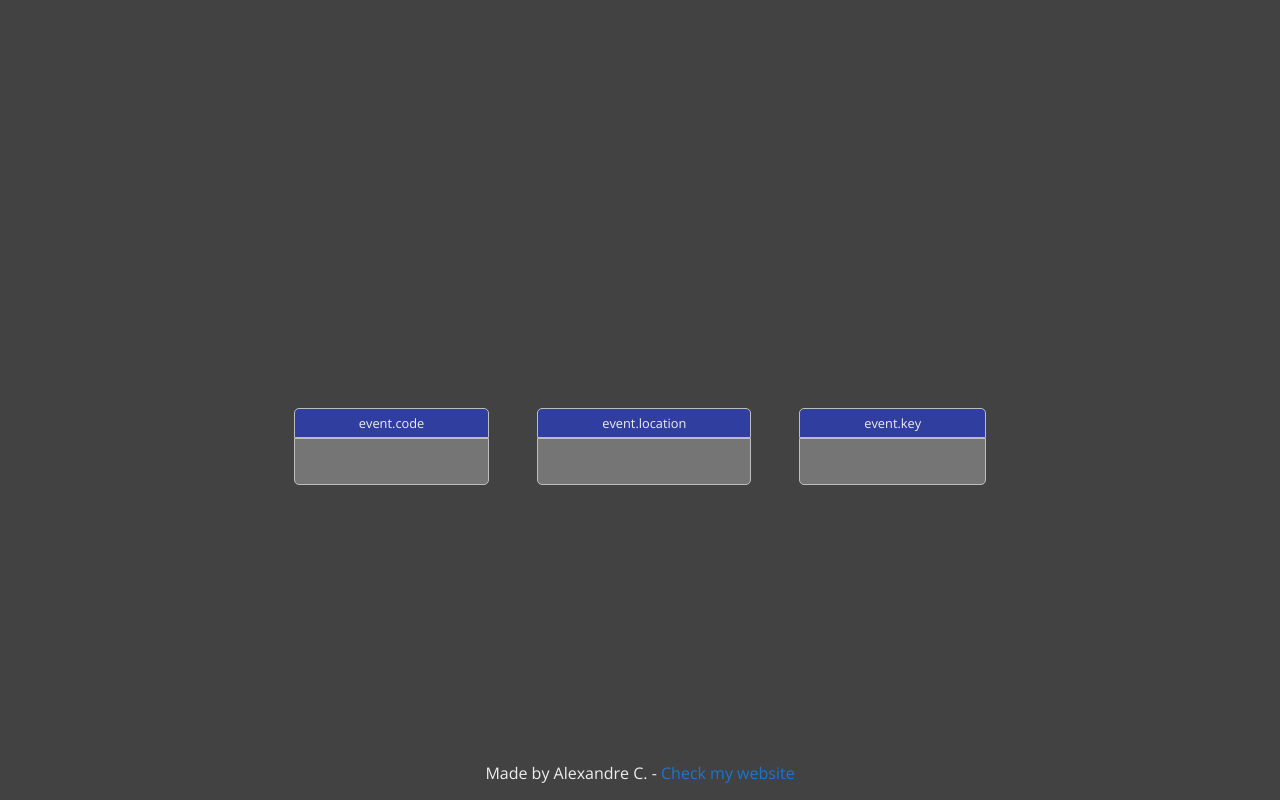
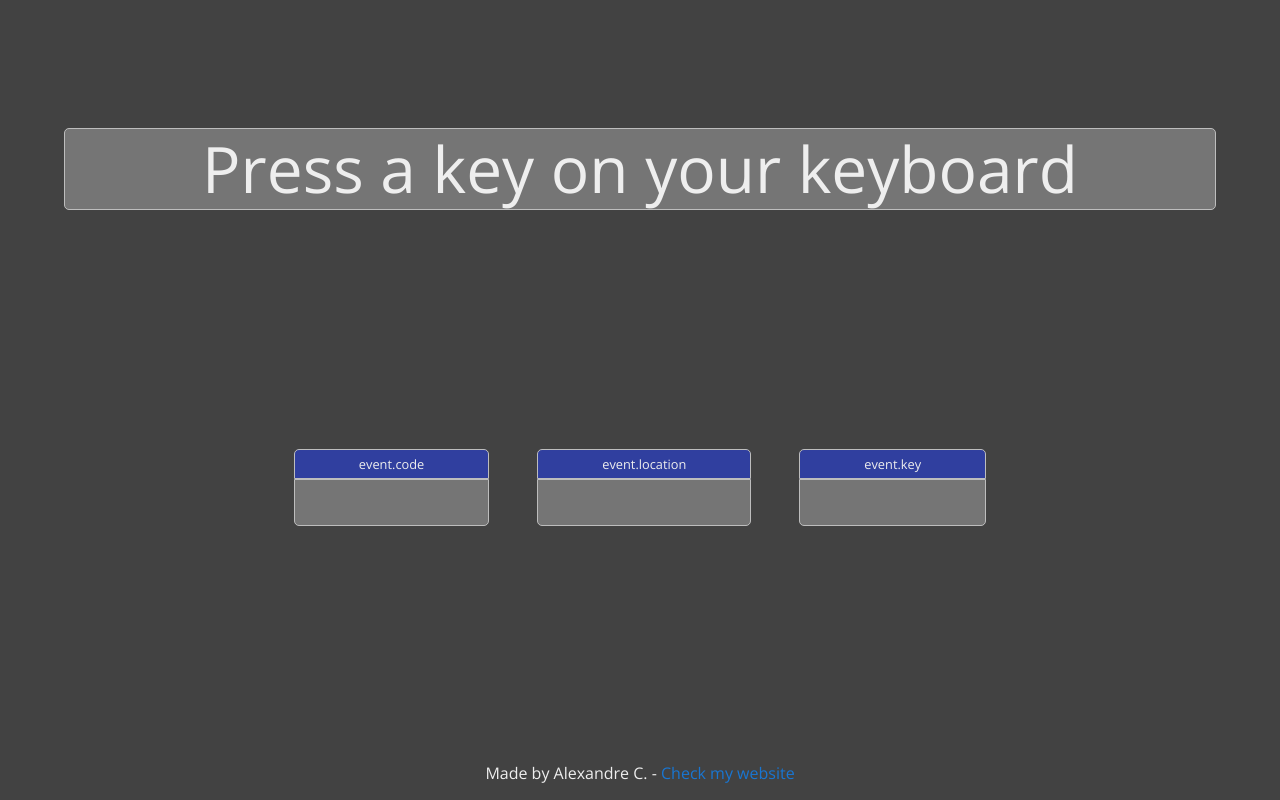
Before and after one commit to acanoenfr/javascript30, a plain HTML site: page day03/index.html in a window 1280 px wide. Drawn offline with nearby package versions, Linux system fonts and the light colour scheme.

Commit message:
(feat) day03: Key Code Finder

```diff
--- a/day03/index.html
+++ b/day03/index.html
@@ -9,7 +9,9 @@
     </head>
     <body>
         <main id="app">
-            <div id="keyCode"></div>
+            <div class="info" id="keyCode">
+                Press a key on your keyboard
+            </div>
             <div class="cards">
                 <div class="card">
                     <div class="card-label">
--- a/day03/script.js
+++ b/day03/script.js
@@ -1,7 +1,7 @@
 document.addEventListener('keydown', function(event) {
-    event.preventDefault();
     var locations = ['General', 'Left', 'Right'];
     document.getElementById('keyCode').innerHTML = event.keyCode;
+    document.getElementById('keyCode').setAttribute('class', 'key-code');
     document.getElementById('code').innerHTML = event.code;
     document.getElementById('location').innerHTML = locations[event.location];
     document.getElementById('key').innerHTML = event.key;
--- a/day03/style.css
+++ b/day03/style.css
@@ -61,9 +61,20 @@ body {
     color: #EEEEEE;
 }
 
-#keyCode {
+.key-code {
     margin-top: 10%;
     font-size: 16rem;
+}
+
+.info {
+    margin-top: 10%;
+    font-size: 4rem;
+    background-color: #757575;
+    margin-left: 5%;
+    margin-right: 5%;
+    border: .5px solid #BDBDBD;
+    border-radius: 5px;
+    padding: .5rem .4rem;
 }
 
 .cards {
```
